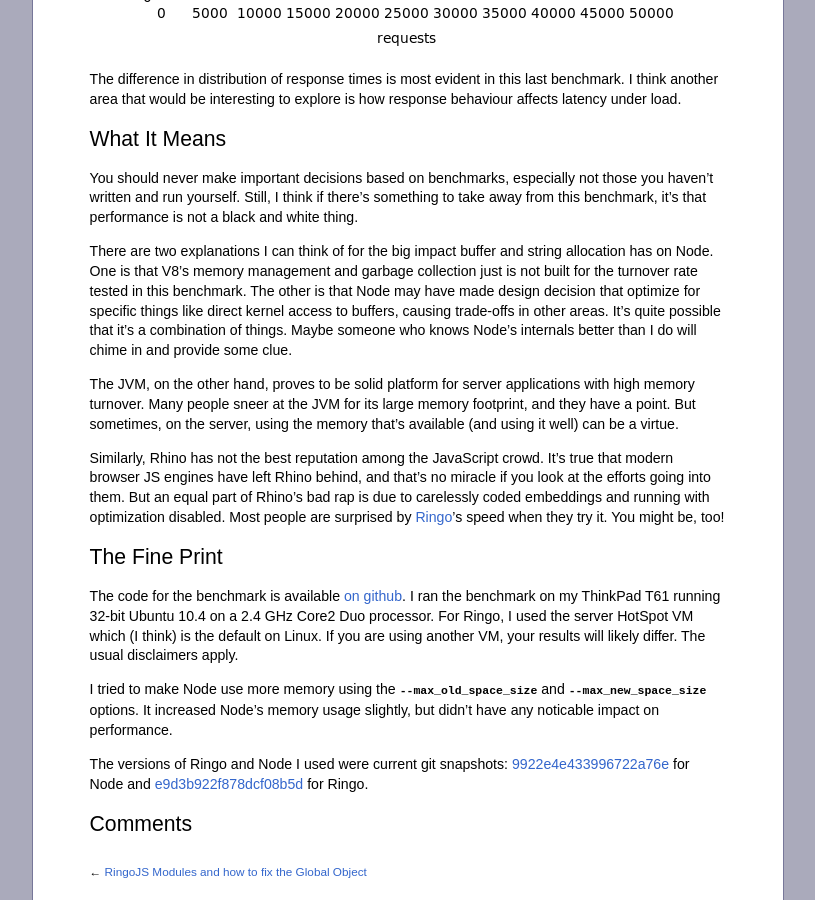
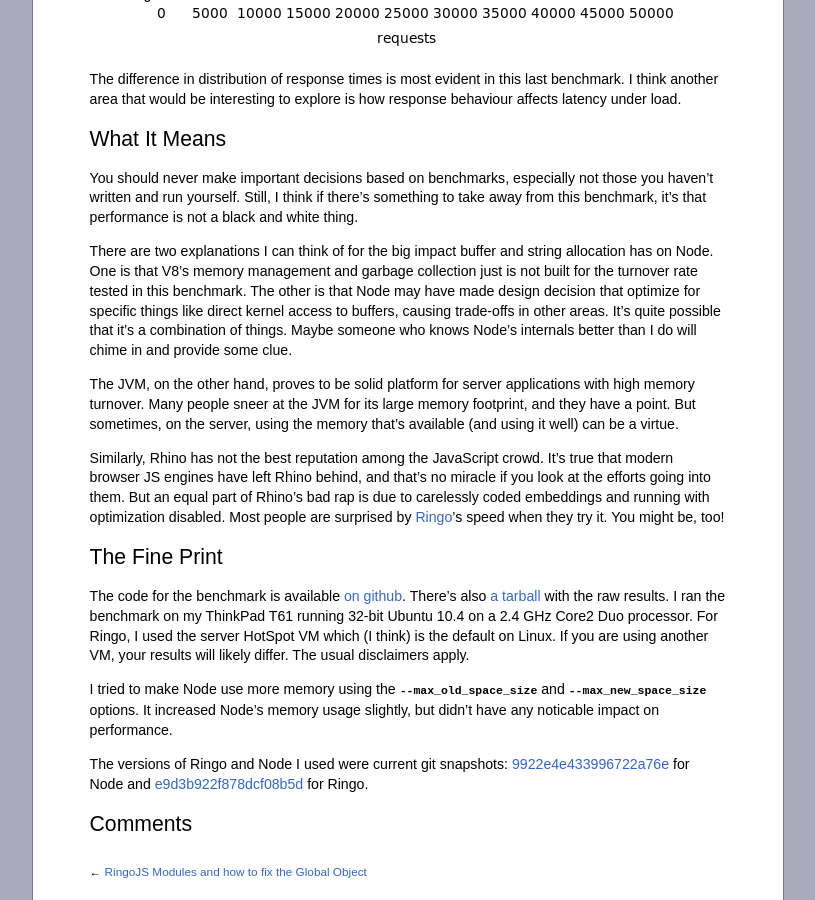
Before and after one commit to hns/hns.github.com, a Jekyll site: the page built from _posts/2010-09-21-benchmark.md, in a window 1280 px wide and 900 px high, scrolled down 2801 px. Shown: the whole window, without its empty margins (232-1047 px from the left). Built offline with Jekyll 4.4.1, drawn with Linux system fonts in a browser that asks for light colours; comment, search, counter and statistics services are not loaded.

Commit message:
Add result tarball download link

```diff
--- a/_posts/2010-09-21-benchmark.md
+++ b/_posts/2010-09-21-benchmark.md
@@ -137,8 +137,9 @@ when they try it. You might be, too!
 
 ## The Fine Print <a name="fineprint"> </a>
 
-The code for the benchmark is available [on github][benchmark]. I ran
-the benchmark on my ThinkPad T61 running 32-bit Ubuntu 10.4 on a 2.4 GHz
+The code for the benchmark is available [on github][benchmark]. There's also
+[a tarball][results] with the raw results. I ran the benchmark on
+my ThinkPad T61 running 32-bit Ubuntu 10.4 on a 2.4 GHz
 Core2 Duo processor. For Ringo, I used the server HotSpot VM which (I think)
 is the default on Linux. If you are using another VM, your results will likely
 differ. The usual disclaimers apply.
@@ -170,3 +171,4 @@ for Ringo.
 [bench3]: http://github.com/hns/ringo-node-benchmark/tree/master/string-alloc/
 [twitter-gc]: http://blog.evanweaver.com/articles/2009/10/21/object-allocations-on-the-web/
 [benchmark]: http://github.com/hns/ringo-node-benchmark
+[results]: /benchmarks/ringo-node-results.tgz
```
Also changed, not shown: 1 other file.
